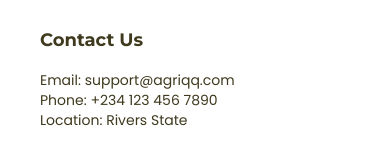
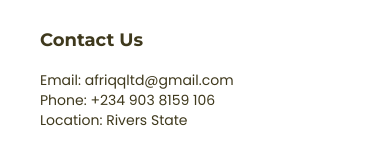
Before and after one commit to idioseph/agriqq, a Next.js app: page /login in a window 390 px wide. Shown: the part 1150-1310 px from the top of the page. Built offline with nearby package versions, Linux system fonts and the light colour scheme; no server answers.

Commit message:
Added Phone and Email

```diff
--- a/src/components/FRONTEND/Footer.tsx
+++ b/src/components/FRONTEND/Footer.tsx
@@ -41,8 +41,8 @@ const Footer: React.FC = () => {
         </div>
         <div>
           <h4 className="text-lg font-bold mb-4 font-montserrat">Contact Us</h4>
-          <p className="text-sm font-poppins">Email: support@agriqq.com</p>
-          <p className="text-sm font-poppins">Phone: +234 123 456 7890</p>
+          <p className="text-sm font-poppins">Email: afriqqltd@gmail.com</p>
+          <p className="text-sm font-poppins">Phone: +234 903 8159 106</p>
           <p className="text-sm font-poppins">
             Location: Rivers State
           </p>
```
